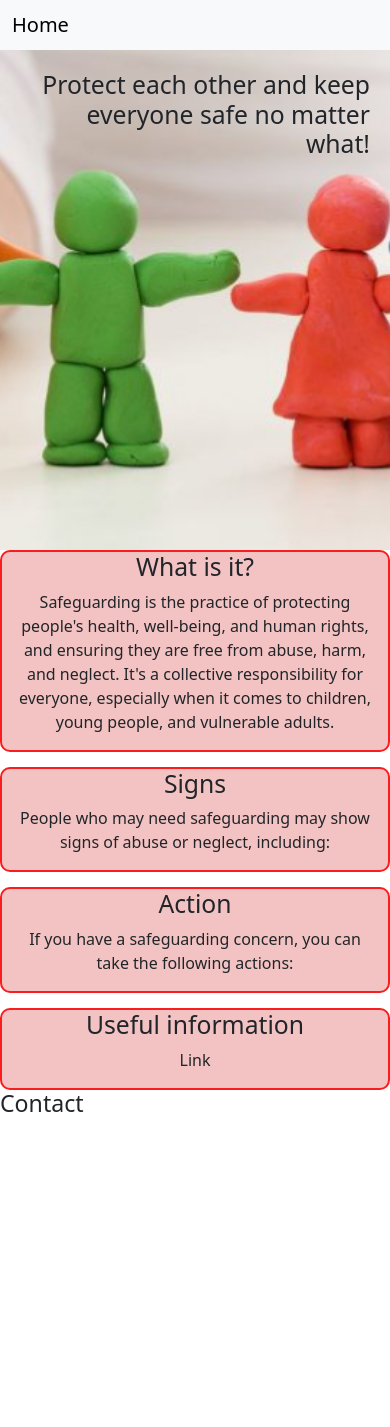
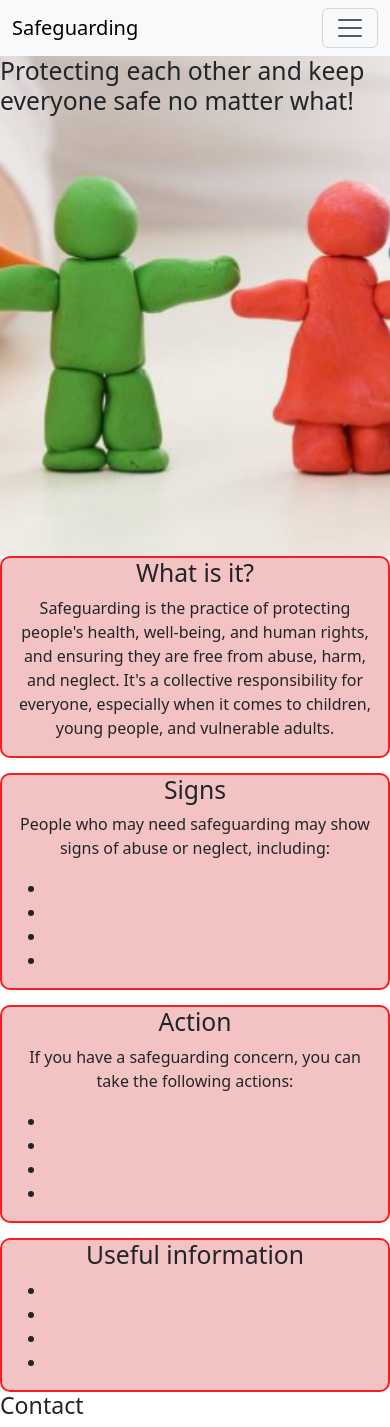
Before and after one commit to Gracey46/Safeguarding, a plain HTML site: page index.html in a window 390 px wide. Before the commit the page ends 1125 px from the top, so only its background shows below. Drawn offline with nearby package versions, Linux system fonts and the light colour scheme.

Commit message:
eddited nav bar so on small screens you can click and the screen will scroll to that place

```diff
--- a/assets/css/style.css
+++ b/assets/css/style.css
@@ -1,6 +1,21 @@
 /* Google fonts import */
 @import url('https://fonts.googleapis.com/css2?family=Lato:wght@300&family=Oswald:wght@200;300;400;500;600;700&display=swap');
 
+.dm-serif-text-regular {
+    font-family: "DM Serif Text", serif;
+    font-weight: 400;
+    font-style: normal;
+  }
+
+  .dm-serif-text-regular-italic {
+    font-family: "DM Serif Text", serif;
+    font-weight: 400;
+    font-style: italic;
+  }
+
+  nav {
+
+}
 
 /* Hero section */
 #hero {
@@ -8,12 +23,13 @@
     width: 100%;
     background: url("../images/hero-image2.png") no-repeat center center/cover;
     position: relative;
-    padding:20px;
 }
 
 .hero-text {
-    text-align:right;
+    position: absolute;
+
 }
+
 /* Borders for information cards */
 #what,
 #signs,
@@ -30,3 +46,10 @@
     column-gap: 15px;
     row-gap: 15px;
 }
+
+/**/
+@media screen and (min-width: 576px){
+.nav-item{
+    display:none;
+}
+}
--- a/index.html
+++ b/index.html
@@ -18,17 +18,39 @@
 <body>
     <!-- Header -->
 <header>
-    <nav class="navbar bg-body-tertiary">
-        <div class="container-fluid">
-          <span class="navbar-brand mb-0 h1">Home</span>
+    <nav class="navbar navbar-expand-sm bg-body-tertiary">
+        <div class="container">
+            <a class="navbar-brand" href="index.html">Safeguarding</a>
+            <button class="navbar-toggler" type="button" data-bs-toggle="collapse"
+                data-bs-target="#navbarSupportedContent" aria-controls="navbarSupportedContent" aria-expanded="false"
+                aria-label="Toggle navigation">
+                <span class="navbar-toggler-icon"></span>
+            </button>
+            <div class="collapse navbar-collapse" id="navbarSupportedContent">
+                <ul class="navbar-nav ms-auto">
+                    <li class="nav-item">
+                        <a class="nav-link" href="#what">What is safeguarding?</a>
+                    </li>
+
+                    <li class="nav-item">
+                        <a class="nav-link" href="#signs">What are the signs of abuse?</a>
+                    </li>
+                    <li class="nav-item">
+                        <a class="nav-link" href="#action">What action can be taken?</a>
+                    </li>
+                    <li class="nav-item">
+                        <a class="nav-link" href="#links">Useful Links</a>
+                    </li>
+                </ul>
+            </div>
         </div>
-      </nav>
+    </nav>
 </header>
 
 <!-- Slogon on hero image -->
 <section id="hero">
     <div class="hero-text">
-        <h2>Protect each other and keep everyone safe no matter what!</h2>
+        <h2>Protecting each other and keep everyone safe no matter what!</h2>
     </div>
 
 </section>
@@ -37,7 +59,7 @@
 <div class=”main”>
     <div class="container text-center">
         <div class="row">
-            <div class="col-12 col-md" id="what">
+            <div class="col-12 col-lg" id="what">
                 <!-- What is dafeguarding -->
                 <h2>What is it?</h2>
 
@@ -48,32 +70,48 @@
 
             </div>
 
-            <div class="col-12 col-md" id="signs">
+            <div class="col-12 col-lg" id="signs">
                 <!-- Signs to look for -->
                 <h2>Signs</h2>
 
                 <p>People who may need safeguarding may show signs of abuse or neglect, including:</p>
+                <ul>
+                    <li></li>
+                    <li></li>
+                    <li></li>
+                    <li></li>
+                </ul>
 
             </div>
-            <div class="col-12 col-md" id="action">
+            <div class="col-12 col-lg" id="action">
                 <!-- Actions you can take -->
 
                 <h2>Action</h2>
 
                 <p>If you have a safeguarding concern, you can take the following actions:</p>
+                <ul>
+                    <li></li>
+                    <li></li>
+                    <li></li>
+                    <li></li>
+                </ul>
 
             </div>
                 <!-- Link section-->
-            <div class="col-12 col-md" id="links">
+            <div class="col-12 col-lg" id="links">
                 <h2>Useful information</h2>
-
-                <p>Link</p>
+                <ul>
+                    <li></li>
+                    <li></li>
+                    <li></li>
+                    <li></li>
+                </ul>
             </div>
         </div>
     </div>
 </div>
 
-<footer>
+<footer class="mt-auto">
 
     <!--Contct form-->
     <h3>Contact</h3>
```
